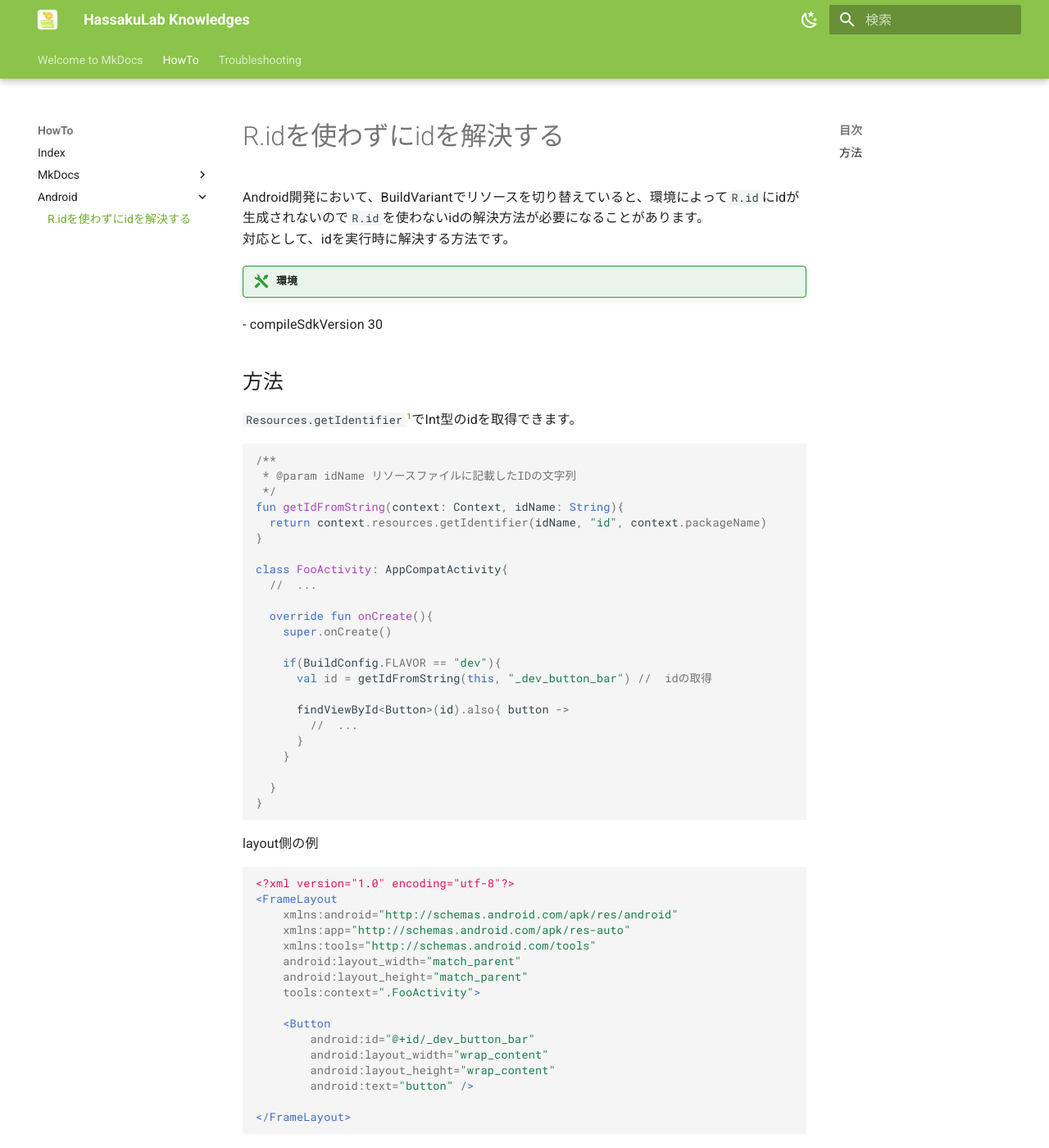
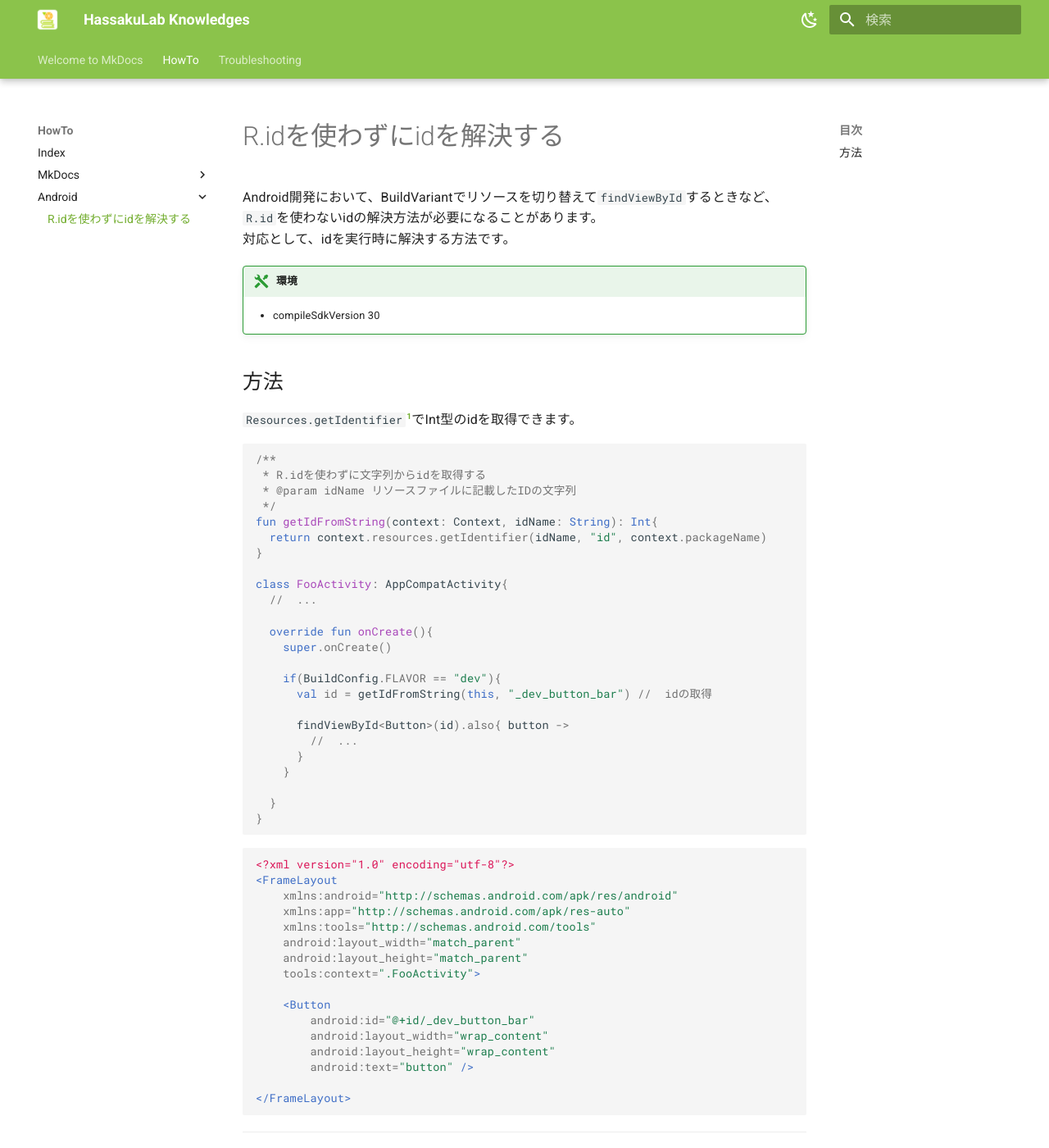
Before and after one commit to HassakuLab/Knowledge, an MkDocs documentation site: the page built from docs/HowTo/android/get-id-without-r.md, in a window 1280 px wide and 1400 px high. Shown: the whole window at 82% size. Built offline with MkDocs 1.6.1 and Material for MkDocs 9.7.7, drawn with Linux system fonts in a browser that asks for light colours.

Commit message:
update get-id-without-r

````diff
--- a/docs/HowTo/android/get-id-without-r.md
+++ b/docs/HowTo/android/get-id-without-r.md
@@ -2,11 +2,11 @@
 title: R.idを使わずにidを解決する
 ---
 
-Android開発において、BuildVariantでリソースを切り替えていると、環境によって`R.id`にidが生成されないので`R.id`を使わないidの解決方法が必要になることがあります。
+Android開発において、BuildVariantでリソースを切り替えて`findViewById`するときなど、`R.id`を使わないidの解決方法が必要になることがあります。
 対応として、idを実行時に解決する方法です。
 
 !!! Env "環境"
-　　- compileSdkVersion 30
+    - compileSdkVersion 30
 
 ## 方法
 
@@ -16,9 +16,10 @@ Android開発において、BuildVariantでリソースを切り替えている
 
 ```kotlin
 /**
+ * R.idを使わずに文字列からidを取得する
  * @param idName リソースファイルに記載したIDの文字列
  */
-fun getIdFromString(context: Context, idName: String){
+fun getIdFromString(context: Context, idName: String): Int{
   return context.resources.getIdentifier(idName, "id", context.packageName)
 }
 
@@ -41,8 +42,6 @@ class FooActivity: AppCompatActivity{
 
 ```
 
-layout側の例
-
 ```xml
 <?xml version="1.0" encoding="utf-8"?>
 <FrameLayout
````
Also changed, not shown: docs/HowTo/MkDocs/hide-footer-navigation.md (+2 -2 lines).
